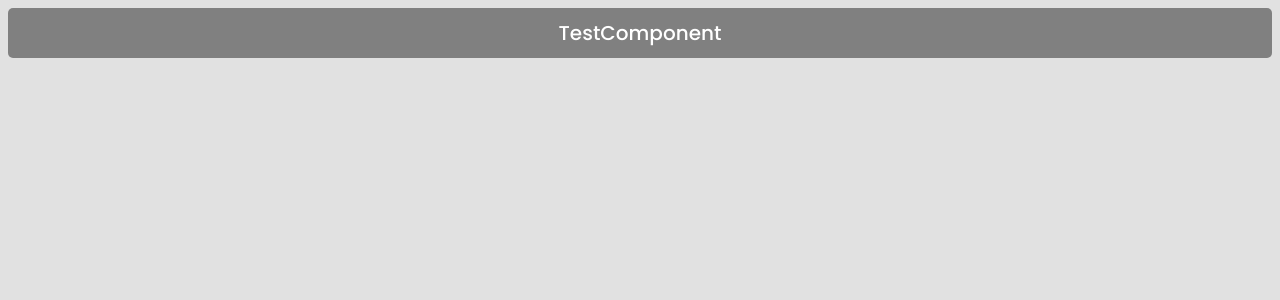
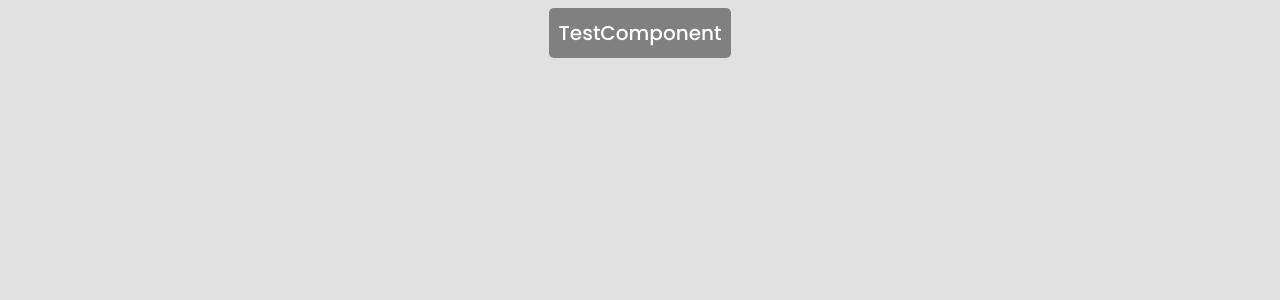
Before and after one commit to PawelNackowski/Movie-Browser-TypeScript, a React (Create React App) app: page / in a window 1280 px wide. Shown: the top 300 px of the page. Built offline with nearby package versions, Linux system fonts and the light colour scheme.

Commit message:
added display flex and colors with theme

```diff
--- a/src/globalStyle.ts
+++ b/src/globalStyle.ts
@@ -12,5 +12,8 @@ export const GlobalStyle = createGlobalStyle`
   body {
     font-family: "Poppins", sans-serif;
     background-color: #dddd;
+    display: flex;
+    justify-content: center;
+    color: ${({ theme }) => theme.colors.black};
   }
   `;
```
